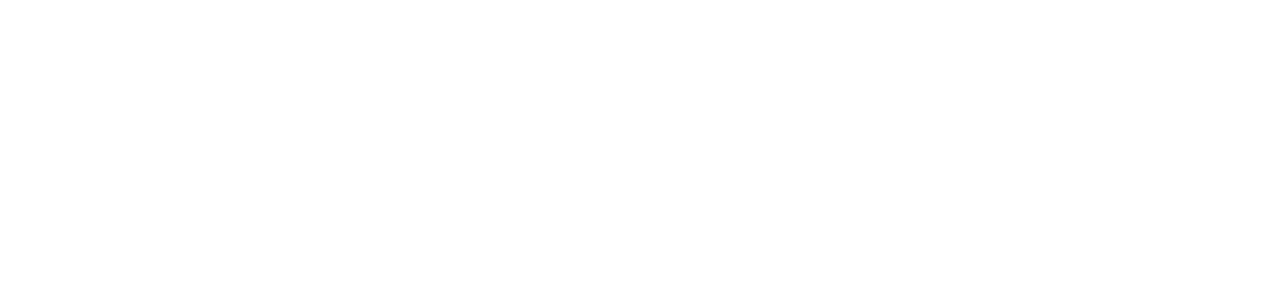
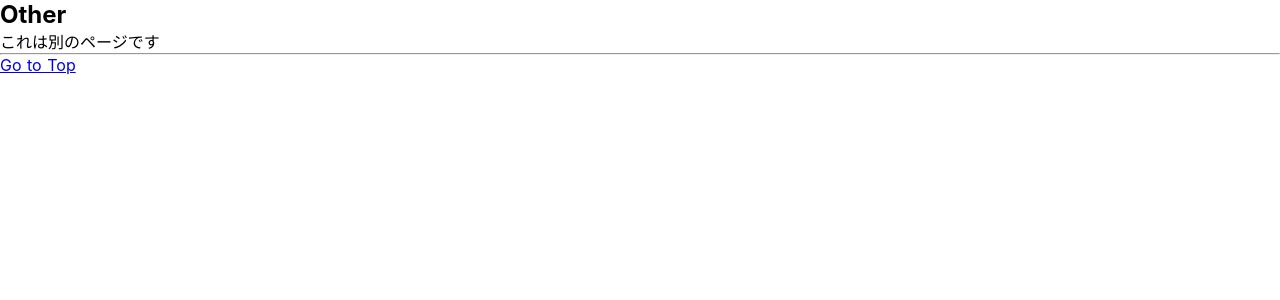
Before and after one commit to arlly/nuxt_study, a Nuxt app: page /other in a window 1280 px wide. Before the commit this address had no page. Shown: the top 300 px of the page. Built offline with nearby package versions, Linux system fonts and the light colour scheme.

Commit message:
リンクを実装した。

```diff
--- a/pages/index.vue
+++ b/pages/index.vue
@@ -23,6 +23,7 @@
                     GitHub
                 </a>
             </div>
+            <router-link to="/other">Go to Other</router-link>
         </div>
 
     </div>
--- /dev/null
+++ b/pages/other.vue
@@ -0,0 +1,23 @@
+<template>
+    <section class="container">
+        <h1>{{ title}}</h1>
+        <p>{{ message }}</p>
+        <hr>
+        <router-link to="/">Go to Top</router-link>
+    </section>
+</template>
+
+<script>
+    export default {
+        data: function () {
+            return {
+                title: 'Other',
+                message: 'これは別のページです',
+            };
+        },
+    }
+</script>
+
+<style scoped>
+
+</style>
```
